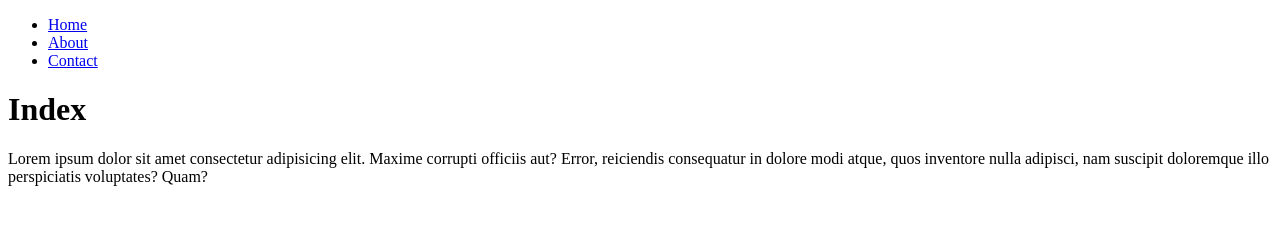
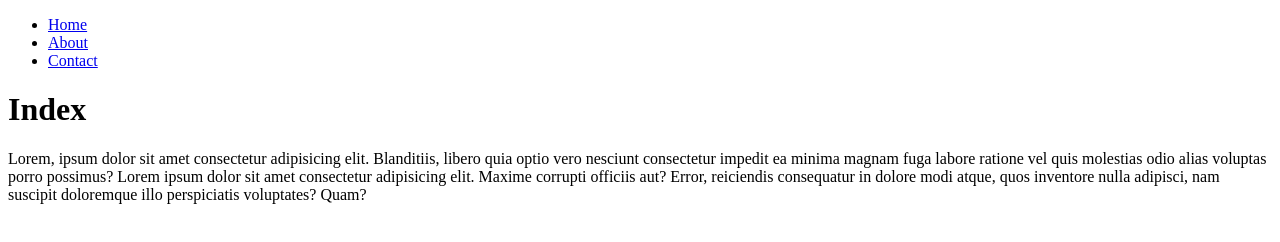
Before and after one commit to kalyanidhere/node-httpserver, a plain HTML site: page pages/index.html in a window 1280 px wide. Drawn offline with Linux system fonts and the light colour scheme.

Commit message:
change in index.html commit

```diff
--- a/pages/index.html
+++ b/pages/index.html
@@ -1,10 +1,12 @@
 <!DOCTYPE html>
 <html lang="en">
+
 <head>
     <meta charset="UTF-8">
     <meta name="viewport" content="width=device-width, initial-scale=1.0">
     <title>Document</title>
 </head>
+
 <body>
     <ul>
         <li><a href="/">Home</a></li>
@@ -12,8 +14,13 @@
         <li><a href="/contact">Contact</a></li>
     </ul>
     <h1>Index</h1>
-    <p>Lorem ipsum dolor sit amet consectetur adipisicing elit. Maxime corrupti officiis aut?
-         Error, reiciendis consequatur in dolore modi atque, quos inventore nulla adipisci, nam
-         suscipit doloremque illo perspiciatis voluptates? Quam?</p>
+    <p>
+        Lorem, ipsum dolor sit amet consectetur adipisicing elit. Blanditiis, libero quia optio vero nesciunt
+        consectetur impedit ea minima magnam fuga labore ratione vel quis molestias odio alias voluptas porro possimus?
+        Lorem ipsum dolor sit amet consectetur adipisicing elit. Maxime corrupti officiis aut?
+        Error, reiciendis consequatur in dolore modi atque, quos inventore nulla adipisci, nam
+        suscipit doloremque illo perspiciatis voluptates? Quam?
+    </p>
 </body>
+
 </html>
```
